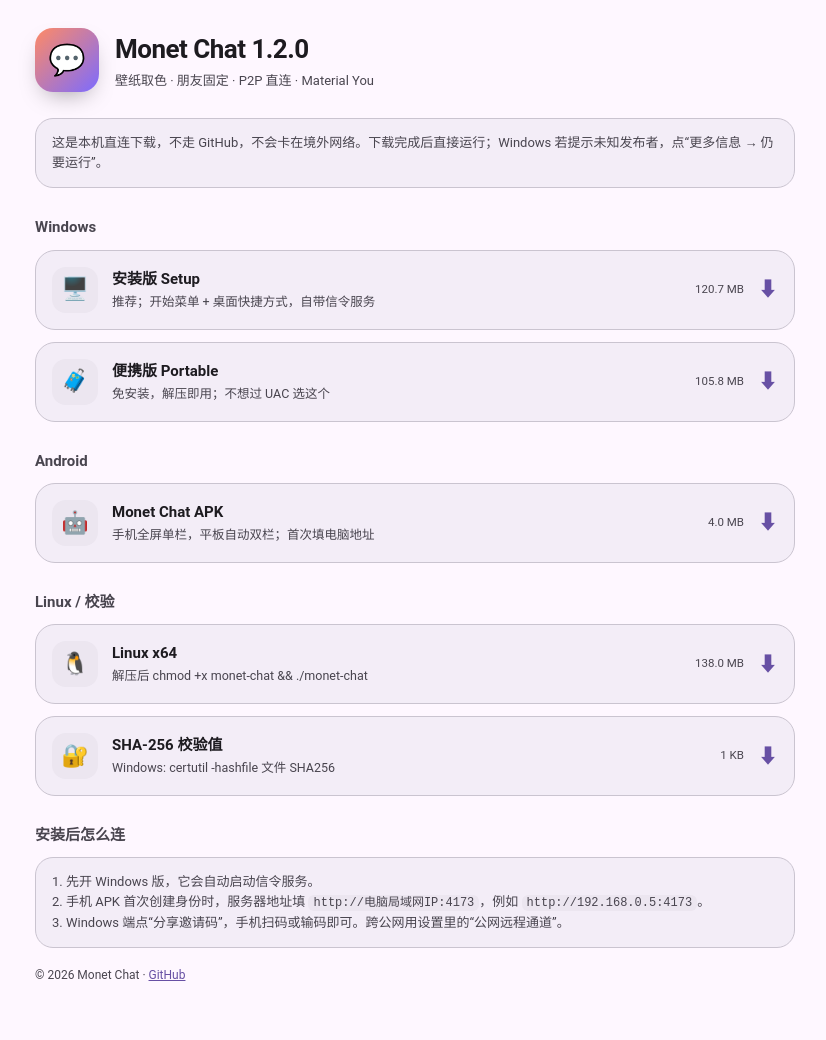
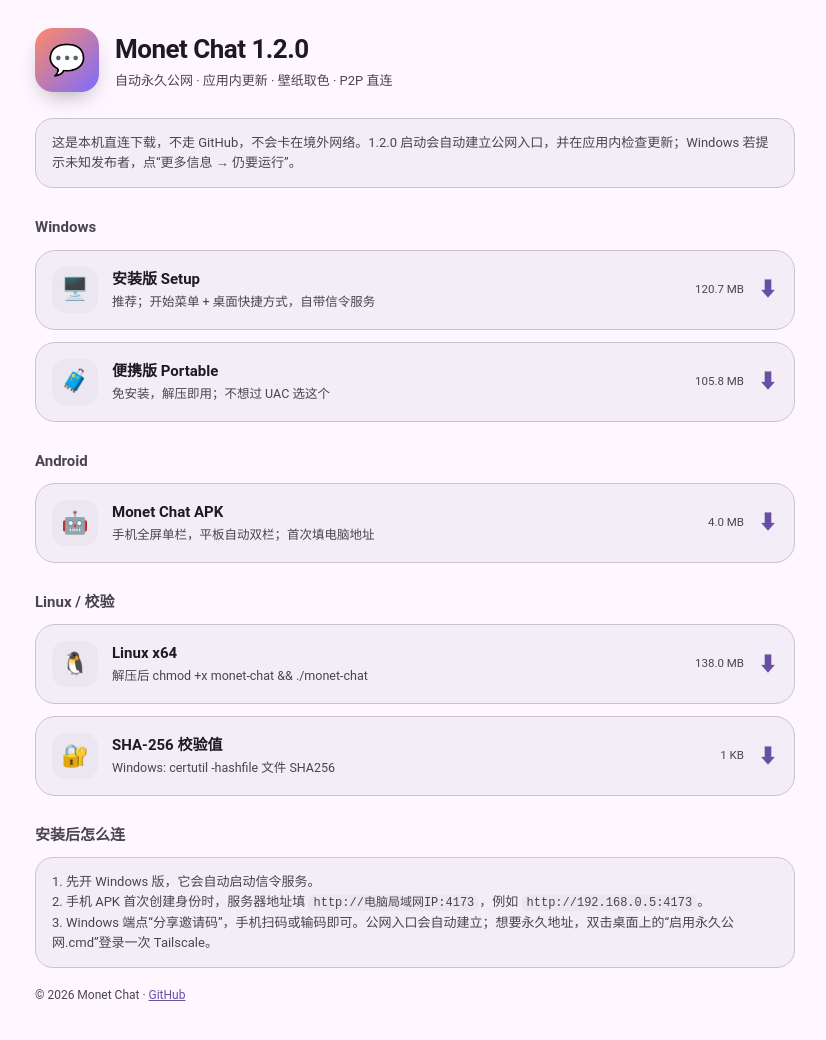
Before and after one commit to 9527-tech/monet-chat, an Electron app: page downloads.html in a window 1280 px wide. Shown: the whole page, without its empty margins (225-1051 px from the left). Drawn offline with Linux system fonts and the light colour scheme.

Commit message:
Refresh 1.2.0 download page and screenshots

```diff
--- a/downloads.html
+++ b/downloads.html
@@ -25,9 +25,9 @@
 <main>
   <div class="hero">
     <div class="logo">💬</div>
-    <div><h1>Monet Chat 1.2.0</h1><div class="sub">壁纸取色 · 朋友固定 · P2P 直连 · Material You</div></div>
+    <div><h1>Monet Chat 1.2.0</h1><div class="sub">自动永久公网 · 应用内更新 · 壁纸取色 · P2P 直连</div></div>
   </div>
-  <div class="note">这是本机直连下载，不走 GitHub，不会卡在境外网络。下载完成后直接运行；Windows 若提示未知发布者，点“更多信息 → 仍要运行”。</div>
+  <div class="note">这是本机直连下载，不走 GitHub，不会卡在境外网络。1.2.0 启动会自动建立公网入口，并在应用内检查更新；Windows 若提示未知发布者，点“更多信息 → 仍要运行”。</div>
 
   <h2>Windows</h2>
   <div class="grid">
@@ -60,7 +60,7 @@
   <div class="note" style="margin-top:0">
     1. 先开 Windows 版，它会自动启动信令服务。<br>
     2. 手机 APK 首次创建身份时，服务器地址填 <code>http://电脑局域网IP:4173</code>，例如 <code>http://192.168.0.5:4173</code>。<br>
-    3. Windows 端点“分享邀请码”，手机扫码或输码即可。跨公网用设置里的“公网远程通道”。
+    3. Windows 端点“分享邀请码”，手机扫码或输码即可。公网入口会自动建立；想要永久地址，双击桌面上的“启用永久公网.cmd”登录一次 Tailscale。
   </div>
   <div class="small">© 2026 Monet Chat · <a href="https://github.com/9527-tech/monet-chat" style="color:var(--primary)">GitHub</a></div>
 </main>
```
Also changed, not shown: screenshots/01-shell-A.png, screenshots/02-invite.png, screenshots/03-chat-A.png, screenshots/04-chat-B.png.
